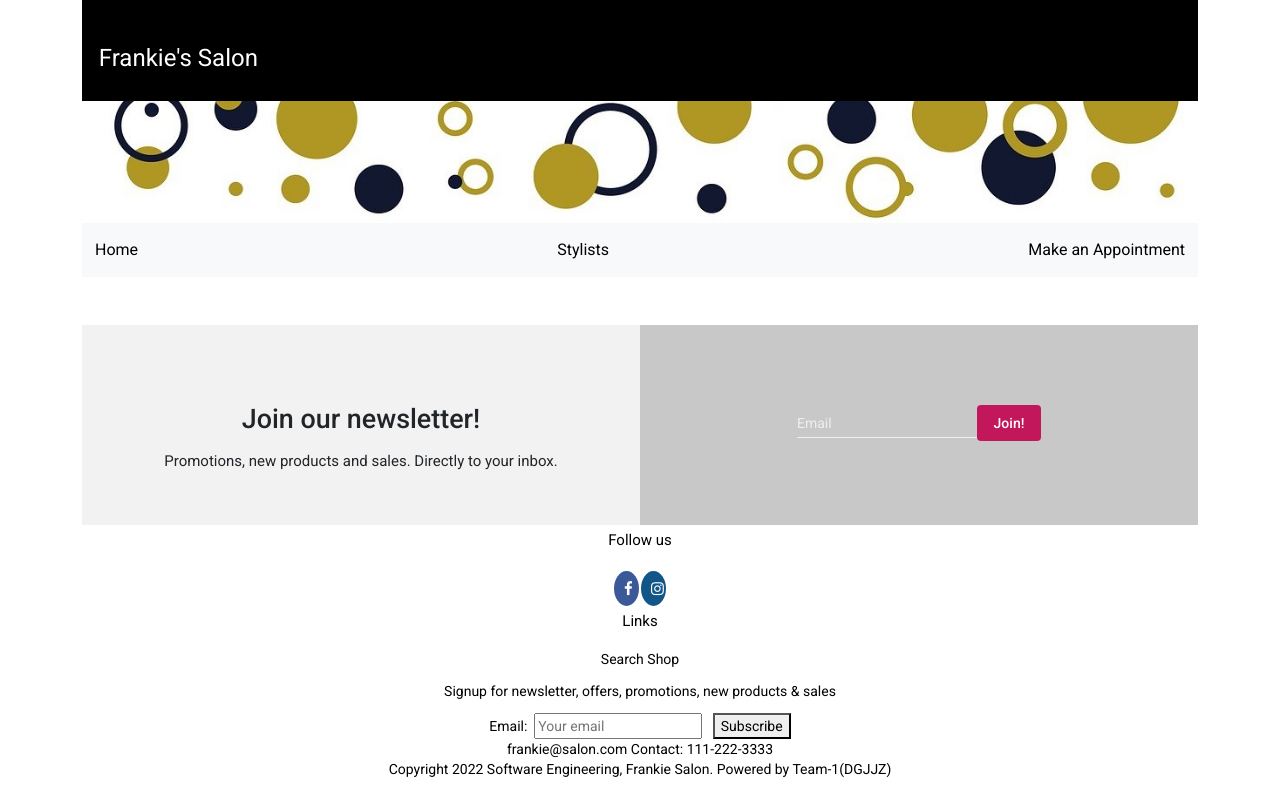
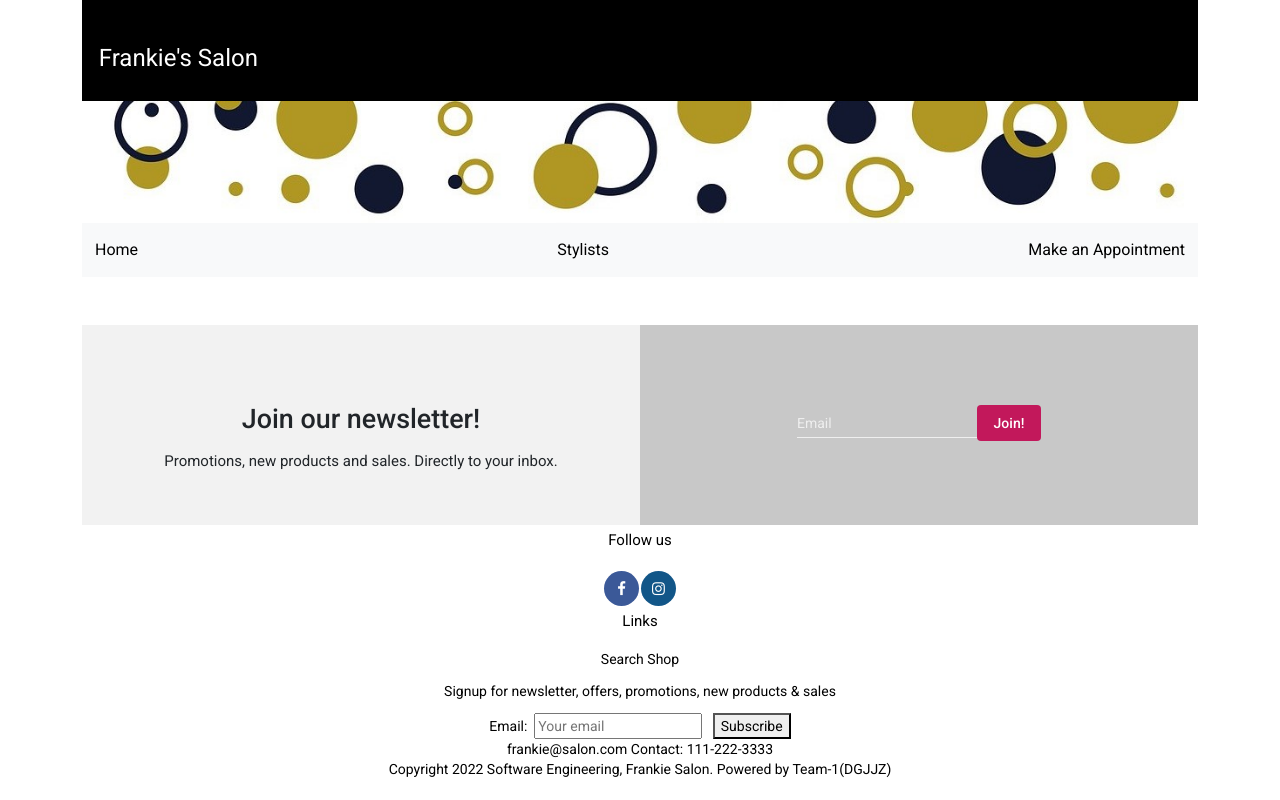
Before and after one commit to DennisParkman/HairSalonWorkspace, an Angular app in the folder HairSalonWebsite/: page /home in a window 1280 px wide. Built offline with nearby package versions, Linux system fonts and the light colour scheme.

Commit message:
Fixed icons

```diff
--- a/HairSalonWebsite/src/app/footer/footer.component.scss
+++ b/HairSalonWebsite/src/app/footer/footer.component.scss
@@ -9,7 +9,7 @@ footer
   {
     padding: 10px;
     font-size: 15px;
-    width: 25px;
+    width: 35px;
     text-align: center;
     text-decoration: none;
     margin: 3px 1px;
```
